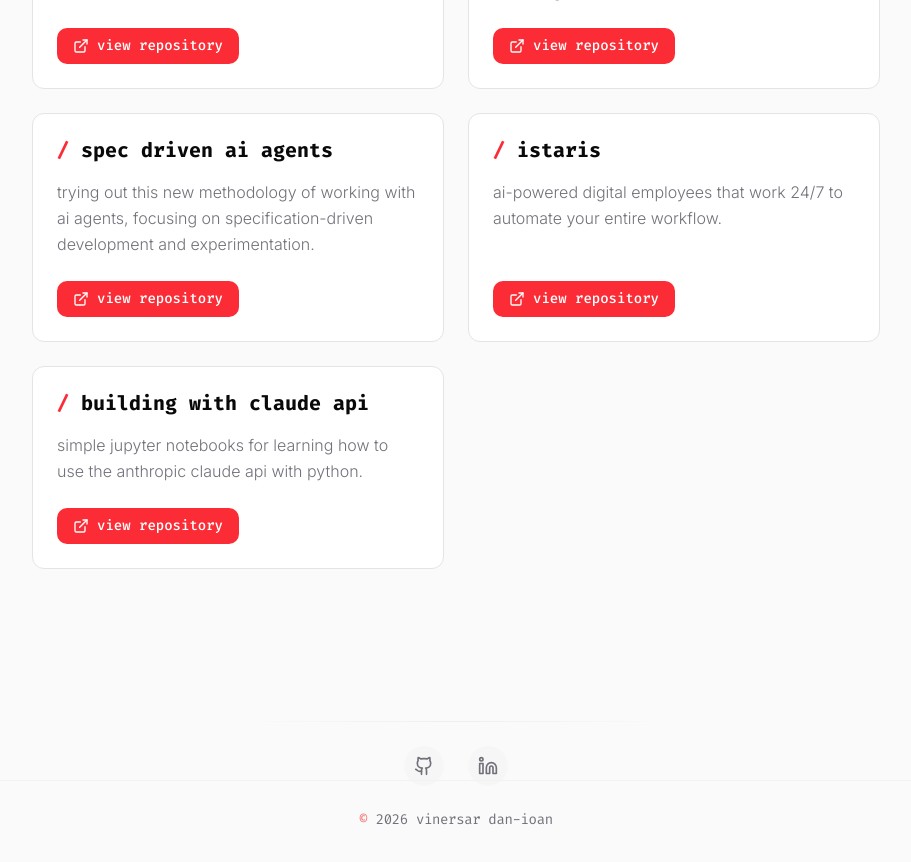
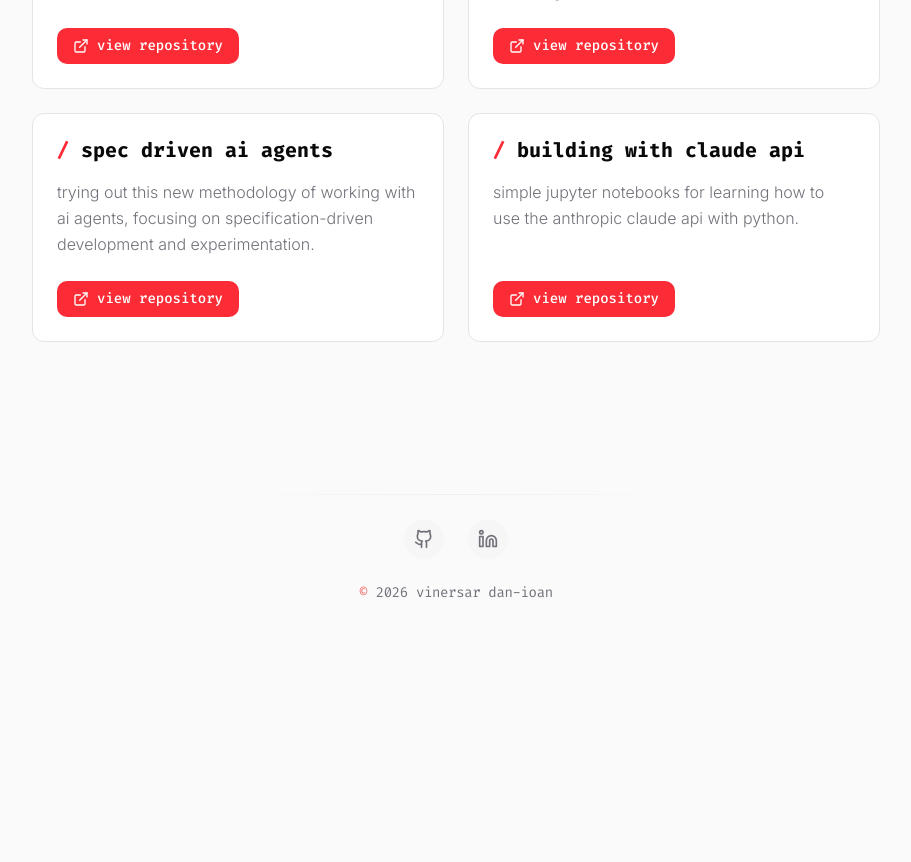
Before and after one commit to vinersar31/portfolio, a Next.js app: page /projects in a window 1280 px wide. Shown: the part 1620-2482 px from the top of the page, without its empty margins (184-1095 px from the left). After the commit the page ends 2255 px from the top, so only its background shows below. Built offline with nearby package versions, Linux system fonts and the light colour scheme.

Commit message:
Remove istaris project from data (#89)

```diff
--- a/src/data/projects.ts
+++ b/src/data/projects.ts
@@ -88,12 +88,6 @@ export const projects = [
     isPrivate: false,
   },
   {
-    title: "istaris",
-    description: "ai-powered digital employees that work 24/7 to automate your entire workflow.",
-    url: "https://github.com/vinersar31/istaris",
-    isPrivate: false,
-  },
-  {
     title: "building with claude api",
     description: "simple jupyter notebooks for learning how to use the anthropic claude api with python.",
     url: "https://github.com/vinersar31/building_with_claude_API",
```
